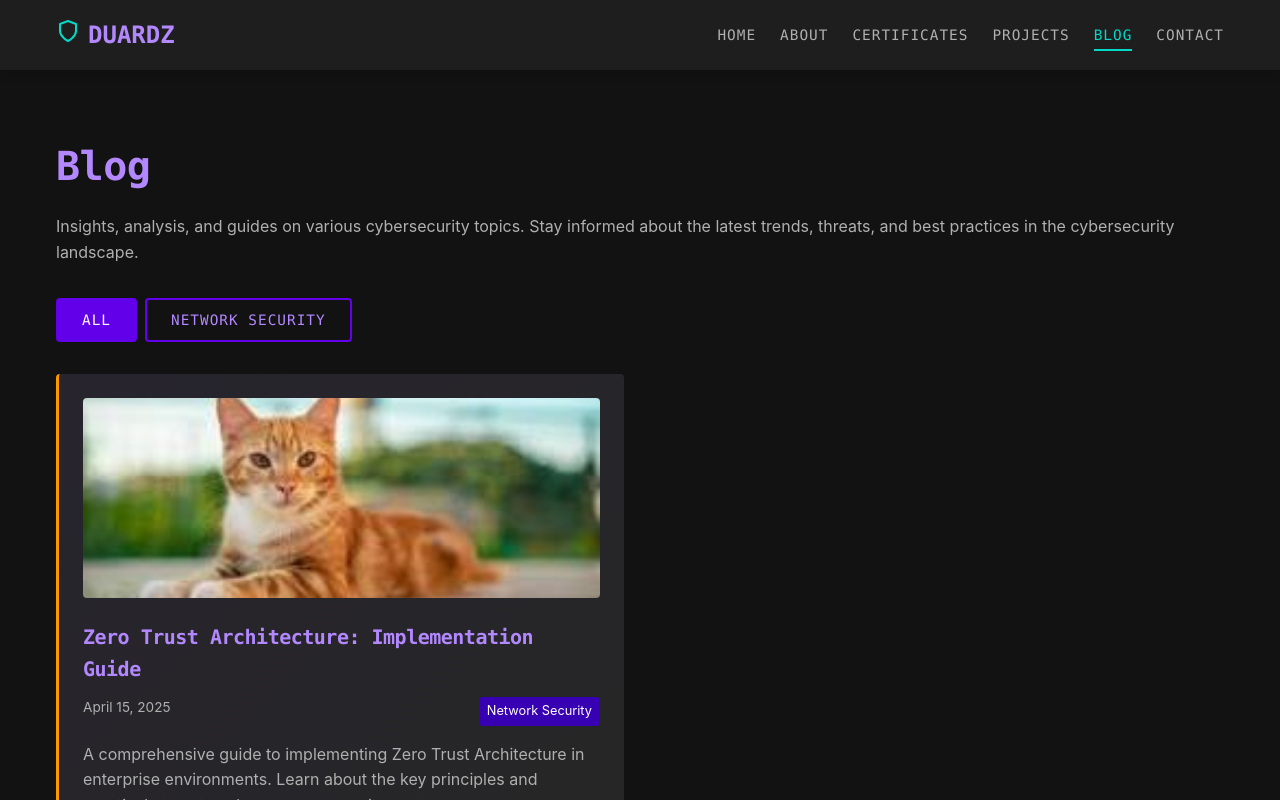
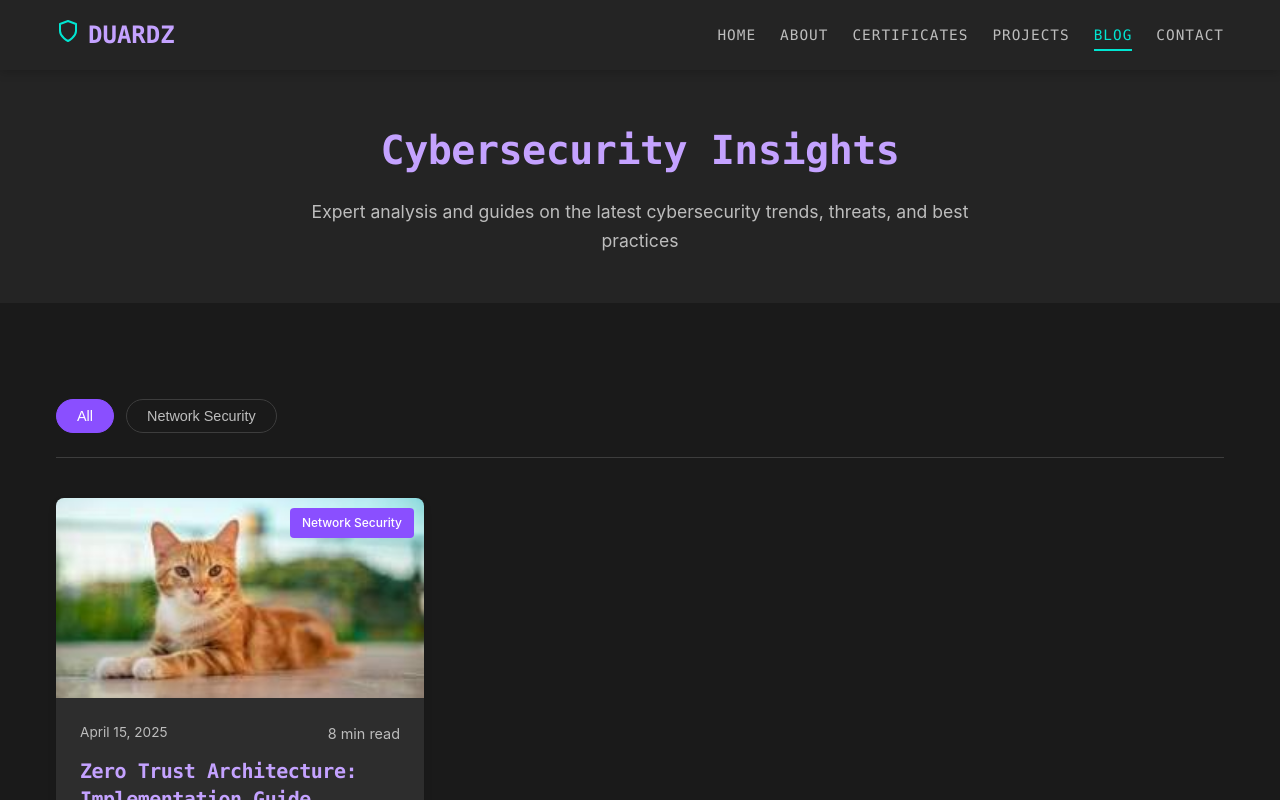
Before and after one commit to Duardz/Duardz, a SvelteKit app: page /blog in a window 1280 px wide. Built offline with nearby package versions, Linux system fonts and the light colour scheme.

Commit message:
Adjust color theme

```diff
--- a/src/app.css
+++ b/src/app.css
@@ -1,21 +1,21 @@
 
 /* app.css */
 :root {
-  /* Color Variables */
-  --primary: #6200EA;      /* Deep Purple */
-  --primary-light: #B388FF; /* Light Purple */
-  --primary-dark: #3700B3;  /* Dark Purple */
-  --secondary: #03DAC6;     /* Teal Accent */
-  --warning: #FF9800;       /* Warning Orange */
-  --danger: #CF6679;        /* Error Red */
-  --dark: #121212;          /* Almost Black */
-  --dark-elevated: #1E1E1E; /* Slightly lighter dark */
-  --dark-surface: #262626;  /* Card/surface background */
-  --text-primary: #FFFFFF;  /* Primary Text */
-  --text-secondary: #B0B0B0;/* Secondary Text */
-  --border-color: #333333;  /* Border Color */
+  /* Color Variables - Adjusted for better readability */
+  --primary: #8A4FFF;        /* Lightened Deep Purple for better visibility */
+  --primary-light: #C4A2FF;  /* Slightly lightened Purple */
+  --primary-dark: #4B14D0;   /* Adjusted Dark Purple for better contrast */
+  --secondary: #00E6D2;      /* Brightened Teal Accent for better visibility */
+  --warning: #FFA726;        /* Slightly brightened Warning Orange */
+  --danger: #E57373;         /* Softened Error Red to reduce harshness */
+  --dark: #1A1A1A;           /* Slightly lightened Almost Black to reduce contrast */
+  --dark-elevated: #242424;  /* Adjusted elevated dark */
+  --dark-surface: #2D2D2D;   /* Lightened Card/surface background */
+  --text-primary: #F5F5F5;   /* Slightly softened Primary Text */
+  --text-secondary: #BDBDBD; /* Brightened Secondary Text for readability */
+  --border-color: #3D3D3D;   /* Lightened Border Color */
 
-  /* Font Variables */
+  /* Font Variables - Unchanged */
   --font-main: 'Space Mono', 'Consolas', monospace;
   --font-secondary: 'Inter', 'Roboto', sans-serif;
 }
--- a/src/routes/blog/+page.svelte
+++ b/src/routes/blog/+page.svelte
@@ -1,6 +1,6 @@
-<!-- Blog Page: src/routes/blog/+page.svelte (COMPLETE VERSION - PART 2) -->
+<!-- Blog Page: src/routes/blog/+page.svelte -->
 <script>
-// @ts-nocheck
+  // @ts-nocheck
 
   // Blog posts data
   const blogPosts = [
@@ -57,13 +57,13 @@
       `,
       author: "John Doe",
       authorImage: "/images/profile.jpg",
-      coverImage: "/images/blog1.jpg"
+      coverImage: "/images/blog1.jpg",
+      readingTime: "8 min read",
     },
     // ... other blog posts would be here ...
   ];
 
   // Current blog post for detailed view
-  // @ts-ignore
   let currentPost = null;
 
   // Filter by category
@@ -74,12 +74,10 @@
     ? blogPosts
     : blogPosts.filter(post => post.category === selectedCategory);
 
-  // @ts-ignore
   function filterByCategory(category) {
     selectedCategory = category;
   }
 
-  // @ts-ignore
   function viewPost(post) {
     currentPost = post;
     window.scrollTo(0, 0);
@@ -87,6 +85,14 @@
 
   function goBack() {
     currentPost = null;
+  }
+
+  // Calculate estimated reading time (if not already set)
+  function getReadingTime(content) {
+    const text = content.replace(/<[^>]*>?/gm, '');
+    const words = text.split(/\s+/).length;
+    const minutes = Math.ceil(words / 200); // Assuming 200 words per minute reading speed
+    return `${minutes} min read`;
   }
 </script>
 
@@ -96,16 +102,19 @@
 
 {#if !currentPost}
   <!-- Blog post list view -->
+  <div class="blog-header">
+    <div class="container">
+      <h1>Cybersecurity Insights</h1>
+      <p>Expert analysis and guides on the latest cybersecurity trends, threats, and best practices</p>
+    </div>
+  </div>
+
   <section class="section">
     <div class="container">
-      <h1>Blog</h1>
-      <p style="margin-bottom: 2rem;">Insights, analysis, and guides on various cybersecurity topics. Stay informed about the latest trends, threats, and best practices in the cybersecurity landscape.</p>
-
       <!-- Category filter -->
-      <div style="margin-bottom: 2rem; display: flex; flex-wrap: wrap; gap: 0.5rem;">
+      <div class="category-filter">
         <button
-          class="btn btn-outline"
-          style={selectedCategory === 'All' ? 'background-color: var(--primary); color: white;' : ''}
+          class={selectedCategory === 'All' ? 'filter-btn active' : 'filter-btn'}
           on:click={() => filterByCategory('All')}
         >
           All
@@ -113,8 +122,7 @@
 
         {#each categories as category}
           <button
-            class="btn btn-outline"
-            style={selectedCategory === category ? 'background-color: var(--primary); color: white;' : ''}
+            class={selectedCategory === category ? 'filter-btn active' : 'filter-btn'}
             on:click={() => filterByCategory(category)}
           >
             {category}
@@ -123,29 +131,35 @@
       </div>
 
       <!-- Blog posts grid -->
-      <div class="grid grid-2">
+      <div class="blog-grid">
         {#each filteredPosts as post}
-          <!-- svelte-ignore a11y_no_static_element_interactions -->
-          <!-- svelte-ignore a11y_click_events_have_key_events -->
-          <div class="card blog-card" on:click={() => viewPost(post)}>
+          <!-- svelte-ignore a11y_no_noninteractive_tabindex -->
+          <!-- svelte-ignore a11y_no_noninteractive_element_interactions -->
+          <div class="blog-card" on:click={() => viewPost(post)} on:keydown={(e) => e.key === 'Enter' && viewPost(post)} tabindex="0" role="article">
+            <div class="card-image">
+              <img src={post.coverImage} alt={post.title} />
+              <span class="blog-category-tag">{post.category}</span>
+            </div>
             <div class="card-content">
-              <img src={post.coverImage} alt={post.title} style="width: 100%; height: 200px; object-fit: cover; border-radius: 4px; margin-bottom: 1rem;" />
-              <h3 class="card-title">{post.title}</h3>
-              <div class="blog-meta">
-                <span>{post.date}</span>
-                <span class="blog-category">{post.category}</span>
+              <div class="card-meta">
+                <span class="post-date">{post.date}</span>
+                <span class="reading-time">{post.readingTime || getReadingTime(post.content)}</span>
               </div>
-              <p>{post.excerpt}</p>
-              <button class="btn" on:click|stopPropagation={() => viewPost(post)}>Read More</button>
+              <h2 class="card-title">{post.title}</h2>
+              <p class="card-excerpt">{post.excerpt}</p>
+              <div class="author-row">
+                <img src={post.authorImage} alt={post.author} class="author-avatar" />
+                <span class="author-name">{post.author}</span>
+              </div>
             </div>
           </div>
         {/each}
       </div>
 
       {#if filteredPosts.length === 0}
-        <div style="text-align: center; padding: 3rem 0;">
-          <h3>No posts in this category yet.</h3>
-          <button class="btn" style="margin-top: 1rem;" on:click={() => filterByCategory('All')}>View All Posts</button>
+        <div class="empty-state">
+          <h3>No posts in this category yet</h3>
+          <button class="btn primary" on:click={() => filterByCategory('All')}>View All Posts</button>
         </div>
       {/if}
     </div>
@@ -154,53 +168,497 @@
   <!-- Single blog post view -->
   <section class="section">
     <div class="container">
-      <button class="btn btn-outline" style="margin-bottom: 2rem;" on:click={goBack}>
-        <span style="display: inline-flex; align-items: center;">
-          <svg xmlns="http://www.w3.org/2000/svg" width="16" height="16" viewBox="0 0 24 24" fill="none" stroke="currentColor" stroke-width="2" stroke-linecap="round" stroke-linejoin="round" style="margin-right: 0.5rem;">
+      <div class="post-navigation">
+        <button class="back-button" on:click={goBack}>
+          <svg xmlns="http://www.w3.org/2000/svg" width="20" height="20" viewBox="0 0 24 24" fill="none" stroke="currentColor" stroke-width="2" stroke-linecap="round" stroke-linejoin="round">
             <line x1="19" y1="12" x2="5" y2="12"></line>
             <polyline points="12 19 5 12 12 5"></polyline>
           </svg>
-          Back to Blog
-        </span>
-      </button>
-
-      <img src={currentPost.coverImage} alt={currentPost.title} style="width: 100%; max-height: 400px; object-fit: cover; border-radius: 4px; margin-bottom: 2rem;" />
-
-      <div class="blog-meta" style="margin-bottom: 1rem;">
-        <span style="font-size: 1rem; color: var(--text-secondary);">{currentPost.date}</span>
-        <span class="blog-category">{currentPost.category}</span>
+          Back to Articles
+        </button>
+        <span class="post-category">{currentPost.category}</span>
       </div>
 
-      <h1>{currentPost.title}</h1>
+      <article class="blog-post">
+        <h1 class="post-title">{currentPost.title}</h1>
 
-      <div class="author-info" style="display: flex; align-items: center; margin: 2rem 0; padding: 1rem; background-color: var(--dark-surface); border-radius: 4px;">
-        <img src={currentPost.authorImage} alt={currentPost.author} style="width: 60px; height: 60px; border-radius: 50%; margin-right: 1rem;" />
-        <div>
-          <h4 style="margin-bottom: 0.25rem;">{currentPost.author}</h4>
-          <p style="margin: 0; font-size: 0.9rem;">Cybersecurity Professional</p>
+        <div class="post-meta">
+          <div class="author-info">
+            <img src={currentPost.authorImage} alt={currentPost.author} class="author-avatar" />
+            <div>
+              <span class="author-name">{currentPost.author}</span>
+              <span class="post-date">{currentPost.date}</span>
+            </div>
+          </div>
+          <span class="reading-time">{currentPost.readingTime || getReadingTime(currentPost.content)}</span>
         </div>
-      </div>
 
-      <div class="blog-content">
-        {@html currentPost.content}
-      </div>
+        <div class="featured-image">
+          <img src={currentPost.coverImage} alt={currentPost.title} />
+        </div>
 
-      <div style="margin-top: 3rem; text-align: center;">
-        <button class="btn" on:click={goBack}>Back to Blog</button>
-      </div>
+        <div class="post-content">
+          {@html currentPost.content}
+        </div>
+
+        <div class="post-footer">
+          <button class="btn primary" on:click={goBack}>Back to Articles</button>
+
+          <div class="share-buttons">
+            <span>Share:</span>
+            <button class="share-btn" aria-label="Share on Twitter">
+              <svg xmlns="http://www.w3.org/2000/svg" width="18" height="18" viewBox="0 0 24 24" fill="none" stroke="currentColor" stroke-width="2" stroke-linecap="round" stroke-linejoin="round">
+                <path d="M22 4s-.7 2.1-2 3.4c1.6 10-9.4 17.3-18 11.6 2.2.1 4.4-.6 6-2C3 15.5.5 9.6 3 5c2.2 2.6 5.6 4.1 9 4-.9-4.2 4-6.6 7-3.8 1.1 0 3-1.2 3-1.2z"></path>
+              </svg>
+            </button>
+            <button class="share-btn" aria-label="Share on LinkedIn">
+              <svg xmlns="http://www.w3.org/2000/svg" width="18" height="18" viewBox="0 0 24 24" fill="none" stroke="currentColor" stroke-width="2" stroke-linecap="round" stroke-linejoin="round">
+                <path d="M16 8a6 6 0 0 1 6 6v7h-4v-7a2 2 0 0 0-2-2 2 2 0 0 0-2 2v7h-4v-7a6 6 0 0 1 6-6z"></path>
+                <rect x="2" y="9" width="4" height="12"></rect>
+                <circle cx="4" cy="4" r="2"></circle>
+              </svg>
+            </button>
+          </div>
+        </div>
+
+        <div class="related-posts">
+          <h3>You might also like</h3>
+          <div class="related-grid">
+            {#each blogPosts.filter(post => post.id !== currentPost.id).slice(0, 2) as relatedPost}
+              <!-- svelte-ignore a11y_no_noninteractive_tabindex -->
+              <!-- svelte-ignore a11y_no_noninteractive_element_interactions -->
+              <div class="related-card" on:click={() => viewPost(relatedPost)} on:keydown={(e) => e.key === 'Enter' && viewPost(relatedPost)} tabindex="0" role="article">
+                <img src={relatedPost.coverImage} alt={relatedPost.title} />
+                <h4>{relatedPost.title}</h4>
+                <span class="related-category">{relatedPost.category}</span>
+              </div>
+            {/each}
+          </div>
+        </div>
+      </article>
     </div>
   </section>
 {/if}
 
-<section class="section" style="background-color: var(--dark-elevated); padding: 4rem 0;">
-  <div class="container" style="text-align: center;">
-    <h2>Stay Updated</h2>
-    <p style="max-width: 700px; margin: 0 auto 2rem auto;">Subscribe to my newsletter to receive the latest updates on cybersecurity trends, threats, and best practices directly in your inbox.</p>
+<style>
+  /* Reset and Base Styles */
+  h1, h2, h3, h4, p {
+    margin: 0;
+  }
 
-    <div style="display: flex; max-width: 500px; margin: 0 auto;">
-      <input type="email" placeholder="Enter your email" style="flex: 1; padding: 0.75rem; background-color: var(--dark-surface); border: 1px solid var(--border-color); border-radius: 4px 0 0 4px; color: var(--text-primary);" />
-      <button class="btn" style="border-radius: 0 4px 4px 0;">Subscribe</button>
-    </div>
-    <p style="font-size: 0.8rem; margin-top: 1rem; color: var(--text-secondary);">I respect your privacy. Your information will not be shared.</p>
-  </div>
-</section>
+  /* Blog Header */
+  .blog-header {
+    background-color: var(--dark-elevated);
+    padding: 3rem 0;
+    margin-bottom: 2rem;
+    text-align: center;
+  }
+
+  .blog-header h1 {
+    font-size: 2.5rem;
+    margin-bottom: 1rem;
+  }
+
+  .blog-header p {
+    max-width: 700px;
+    margin: 0 auto;
+    color: var(--text-secondary);
+    font-size: 1.1rem;
+  }
+
+  /* Category Filter */
+  .category-filter {
+    display: flex;
+    flex-wrap: wrap;
+    gap: 0.75rem;
+    margin-bottom: 2.5rem;
+    padding-bottom: 1.5rem;
+    border-bottom: 1px solid var(--border-color);
+  }
+
+  .filter-btn {
+    background: none;
+    border: 1px solid var(--border-color);
+    border-radius: 20px;
+    padding: 0.5rem 1.25rem;
+    font-size: 0.9rem;
+    color: var(--text-secondary);
+    cursor: pointer;
+    transition: all 0.2s ease;
+  }
+
+  .filter-btn:hover {
+    background-color: var(--dark-surface);
+  }
+
+  .filter-btn.active {
+    background-color: var(--primary);
+    color: white;
+    border-color: var(--primary);
+  }
+
+  /* Blog Grid */
+  .blog-grid {
+    display: grid;
+    grid-template-columns: repeat(auto-fill, minmax(320px, 1fr));
+    gap: 2rem;
+  }
+
+  /* Blog Card */
+  .blog-card {
+    display: flex;
+    flex-direction: column;
+    overflow: hidden;
+    border-radius: 8px;
+    background-color: var(--dark-surface);
+    transition: transform 0.3s ease, box-shadow 0.3s ease;
+    cursor: pointer;
+    height: 100%;
+    box-shadow: 0 4px 8px rgba(0, 0, 0, 0.1);
+  }
+
+  .blog-card:hover {
+    transform: translateY(-5px);
+    box-shadow: 0 8px 16px rgba(0, 0, 0, 0.2);
+  }
+
+  .blog-card:focus {
+    outline: 2px solid var(--primary);
+  }
+
+  .card-image {
+    position: relative;
+    height: 200px;
+    overflow: hidden;
+  }
+
+  .card-image img {
+    width: 100%;
+    height: 100%;
+    object-fit: cover;
+    transition: transform 0.3s ease;
+  }
+
+  .blog-card:hover .card-image img {
+    transform: scale(1.05);
+  }
+
+  .blog-category-tag {
+    position: absolute;
+    top: 10px;
+    right: 10px;
+    background-color: var(--primary);
+    color: white;
+    font-size: 0.75rem;
+    padding: 0.35rem 0.75rem;
+    border-radius: 4px;
+    font-weight: 500;
+  }
+
+  .card-content {
+    padding: 1.5rem;
+    display: flex;
+    flex-direction: column;
+    flex-grow: 1;
+  }
+
+  .card-meta {
+    display: flex;
+    justify-content: space-between;
+    color: var(--text-secondary);
+    font-size: 0.85rem;
+    margin-bottom: 0.75rem;
+  }
+
+  .card-title {
+    font-size: 1.25rem;
+    margin-bottom: 0.75rem;
+    line-height: 1.4;
+  }
+
+  .card-excerpt {
+    color: var(--text-secondary);
+    margin-bottom: 1.5rem;
+    line-height: 1.6;
+    flex-grow: 1;
+  }
+
+  .author-row {
+    display: flex;
+    align-items: center;
+    margin-top: auto;
+  }
+
+  .author-avatar {
+    width: 36px;
+    height: 36px;
+    border-radius: 50%;
+    margin-right: 0.75rem;
+    object-fit: cover;
+  }
+
+  .author-name {
+    font-size: 0.9rem;
+    font-weight: 500;
+  }
+
+  /* Empty State */
+  .empty-state {
+    text-align: center;
+    padding: 4rem 0;
+  }
+
+  .empty-state h3 {
+    margin-bottom: 1.5rem;
+    color: var(--text-secondary);
+  }
+
+  /* Single Post View */
+  .post-navigation {
+    display: flex;
+    justify-content: space-between;
+    align-items: center;
+    margin-bottom: 2.5rem;
+  }
+
+  .back-button {
+    display: flex;
+    align-items: center;
+    background: none;
+    border: none;
+    color: var(--text-primary);
+    font-size: 1rem;
+    cursor: pointer;
+    padding: 0.5rem 0;
+    transition: color 0.2s ease;
+  }
+
+  .back-button svg {
+    margin-right: 0.5rem;
+  }
+
+  .back-button:hover {
+    color: var(--primary);
+  }
+
+  .post-category {
+    background-color: var(--primary);
+    color: white;
+    font-size: 0.85rem;
+    padding: 0.4rem 1rem;
+    border-radius: 20px;
+  }
+
+  .blog-post {
+    max-width: 800px;
+    margin: 0 auto;
+  }
+
+  .post-title {
+    font-size: 2.5rem;
+    line-height: 1.3;
+    margin-bottom: 1.5rem;
+  }
+
+  .post-meta {
+    display: flex;
+    justify-content: space-between;
+    align-items: center;
+    margin-bottom: 2rem;
+  }
+
+  .author-info {
+    display: flex;
+    align-items: center;
+  }
+
+  .author-info div {
+    display: flex;
+    flex-direction: column;
+  }
+
+  .author-info .author-name {
+    font-weight: 500;
+  }
+
+  .author-info .post-date {
+    font-size: 0.85rem;
+    color: var(--text-secondary);
+  }
+
+  .reading-time {
+    color: var(--text-secondary);
+    font-size: 0.9rem;
+  }
+
+  .featured-image {
+    margin-bottom: 2.5rem;
+    border-radius: 8px;
+    overflow: hidden;
+  }
+
+  .featured-image img {
+    width: 100%;
+    max-height: 500px;
+    object-fit: cover;
+  }
+
+  .post-content {
+    line-height: 1.8;
+    font-size: 1.05rem;
+  }
+
+  /* Using :global() to target elements inserted via {@html ...} */
+  .post-content :global(h3) {
+    margin: 2rem 0 1rem;
+    font-size: 1.5rem;
+  }
+
+  .post-content :global(p) {
+    margin-bottom: 1.5rem;
+  }
+
+  .post-content :global(ul), .post-content :global(ol) {
+    margin-bottom: 1.5rem;
+    padding-left: 1.5rem;
+  }
+
+  .post-content :global(li) {
+    margin-bottom: 0.5rem;
+  }
+
+  .post-content :global(strong) {
+    color: var(--primary);
+    font-weight: 600;
+  }
+
+  .post-footer {
+    display: flex;
+    justify-content: space-between;
+    align-items: center;
+    margin-top: 3rem;
+    padding-top: 2rem;
+    border-top: 1px solid var(--border-color);
+  }
+
+  .share-buttons {
+    display: flex;
+    align-items: center;
+    gap: 0.75rem;
+  }
+
+  .share-buttons span {
+    color: var(--text-secondary);
+    font-size: 0.9rem;
+  }
+
+  .share-btn {
+    display: flex;
+    align-items: center;
+    justify-content: center;
+    width: 36px;
+    height: 36px;
+    border-radius: 50%;
+    background-color: var(--dark-elevated);
+    border: none;
+    cursor: pointer;
+    transition: background-color 0.2s ease;
+  }
+
+  .share-btn:hover {
+    background-color: var(--primary);
+    color: white;
+  }
+
+  /* Related Posts */
+  .related-posts {
+    margin-top: 4rem;
+  }
+
+  .related-posts h3 {
+    margin-bottom: 1.5rem;
+    font-size: 1.5rem;
+  }
+
+  .related-grid {
+    display: grid;
+    grid-template-columns: repeat(auto-fill, minmax(240px, 1fr));
+    gap: 1.5rem;
+  }
+
+  .related-card {
+    border-radius: 8px;
+    overflow: hidden;
+    background-color: var(--dark-surface);
+    cursor: pointer;
+    transition: transform 0.3s ease;
+  }
+
+  .related-card:hover {
+    transform: translateY(-5px);
+  }
+
+  .related-card img {
+    width: 100%;
+    height: 150px;
+    object-fit: cover;
+  }
+
+  .related-card h4 {
+    padding: 1rem 1rem 0.5rem;
+    font-size: 1.1rem;
+    line-height: 1.4;
+  }
+
+  .related-category {
+    display: block;
+    padding: 0 1rem 1rem;
+    font-size: 0.85rem;
+    color: var(--text-secondary);
+  }
+
+  /* Buttons */
+  .btn {
+    padding: 0.75rem 1.5rem;
+    border-radius: 4px;
+    font-weight: 500;
+    cursor: pointer;
+    transition: all 0.2s ease;
+    border: none;
+  }
+
+  .btn.primary {
+    background-color: var(--primary);
+    color: white;
+  }
+
+  .btn.primary:hover {
+    background-color: var(--primary-dark, #0056b3);
+  }
+
+  /* Responsive */
+  @media (max-width: 768px) {
+    .blog-grid {
+      grid-template-columns: 1fr;
+    }
+
+    .post-title {
+      font-size: 2rem;
+    }
+
+    .post-meta {
+      flex-direction: column;
+      align-items: flex-start;
+      gap: 1rem;
+    }
+
+    .post-footer {
+      flex-direction: column;
+      gap: 1.5rem;
+    }
+
+    .related-grid {
+      grid-template-columns: 1fr;
+    }
+  }
+</style>
```
Also changed, not shown: jsconfig.json (+2 -7 lines), svelte.config.js (+14 -3 lines).
